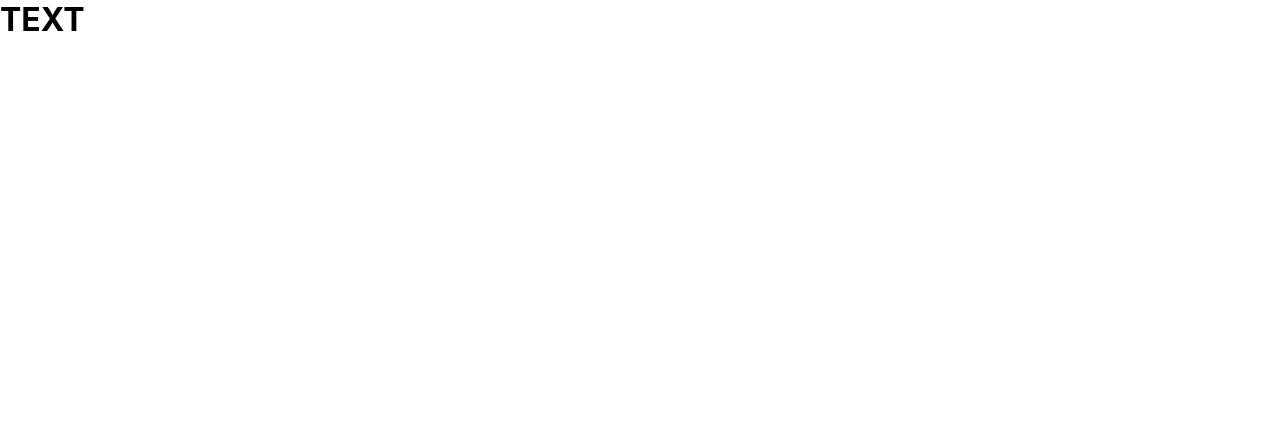
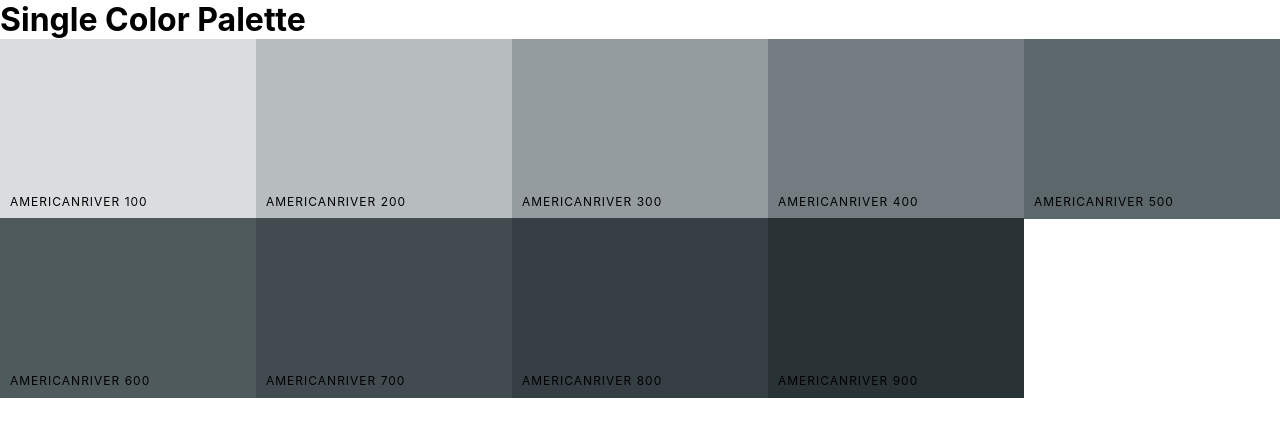
Before and after one commit to mvximenko/flat-ui-colors, a React (Create React App) app: page /palette/flat-ui-colors-american/americanriver in a window 1280 px wide. Shown: the top 436 px of the page. Built offline with nearby package versions, Linux system fonts and the light colour scheme.

Commit message:
Display colors in SingleColorPalette

```diff
--- a/src/App.js
+++ b/src/App.js
@@ -16,6 +16,18 @@ class App extends Component {
   render() {
     return (
       <Switch>
+         <Route
+          exact
+          path='/palette/:paletteId/:colorId'
+          render={routeProps => (
+            <SingleColorPalette
+              colorId={routeProps.match.params.colorId}
+              palette={generatePalette(
+                this.findPalette(routeProps.match.params.paletteId)
+              )}
+            />
+          )}
+        />
         <Route
           exact
           path='/'
@@ -34,15 +46,7 @@ class App extends Component {
             />
           )}
         />
-        <Route
-          exact
-          path='/palette/:paletteId/:colorId'
-          render={() => <SingleColorPalette />}
-        />
       </Switch>
-  //    <div>
-  //     <Palette palette={generatePalette(seedColors[4])}_ />
-  //    </div>
     )
   }
 }
--- a/src/ColorBox.js
+++ b/src/ColorBox.js
@@ -15,7 +15,7 @@ class ColorBox extends Component {
     });
   }
   render() {
-    const { name, background, moreUrl } = this.props;
+    const { name, background, moreUrl, showLink } = this.props;
     const { copied } = this.state;
     return (
       <CopyToClipboard text={background} onCopy={this.changeCopyState}>
@@ -34,9 +34,11 @@ class ColorBox extends Component {
             </div>
             <button className='copy-button'>Copy</button>
           </div>
-          <Link to={moreUrl} onClick={e => e.stopPropagation()}>
-            <span className='see-more'>More</span>
-          </Link>
+          {showLink && (
+            <Link to={moreUrl} onClick={e => e.stopPropagation()}>
+              <span className='see-more'>More</span>
+            </Link>
+          )}
         </div>
       </CopyToClipboard>
     )
--- a/src/Palette.js
+++ b/src/Palette.js
@@ -10,7 +10,6 @@ class Palette extends Component {
     this.changeLevel = this.changeLevel.bind(this);
     this.changeFormat = this.changeFormat.bind(this);
   }
-
   changeLevel(level) {
     this.setState({level: level})
     console.log(level)
@@ -18,7 +17,6 @@ class Palette extends Component {
   changeFormat(value) {
     this.setState({ format: value })
   }
-
   render() {
     const { colors, paletteName, emoji, id } = this.props.palette;
     const { level, format } = this.state;
@@ -28,6 +26,7 @@ class Palette extends Component {
         name={color.name}
         key={color.id}
         moreUrl={`/palette/${id}/${color.id}`}
+        showLink
       />
     ))
     return(
--- a/src/SingleColorPalette.js
+++ b/src/SingleColorPalette.js
@@ -1,13 +1,38 @@
 import React, { Component } from 'react';
+import ColorBox from './ColorBox';
 
 class SingleColorPalette extends Component {
+  constructor(props) {
+    super(props);
+    this._shades = this.gatherShades(this.props.palette, this.props.colorId);
+  }
+  gatherShades(palette, colorToFilterBy) {
+    let shades = [];
+    let allColors = palette.colors;
+
+    for (let key in allColors) {
+      shades = shades.concat(
+        allColors[key].filter(color => color.id === colorToFilterBy)
+      );
+    }
+    //return all shades of given color
+    return shades.slice(1);
+  }
   render() {
+    const colorBoxes = this._shades.map(color => (
+      <ColorBox
+        key={color.id}
+        name={color.name}
+        background={color.hex}
+        showLink={false}
+      />
+    ));
     return (
-      <div>
-        <h1>TEXT</h1>
+      <div className='Palette'>
+        <h1>Single Color Palette</h1>
+        <div className='Palette-colors'>{colorBoxes}</div>
       </div>
     );
   }
 }
-
 export default SingleColorPalette;
```
